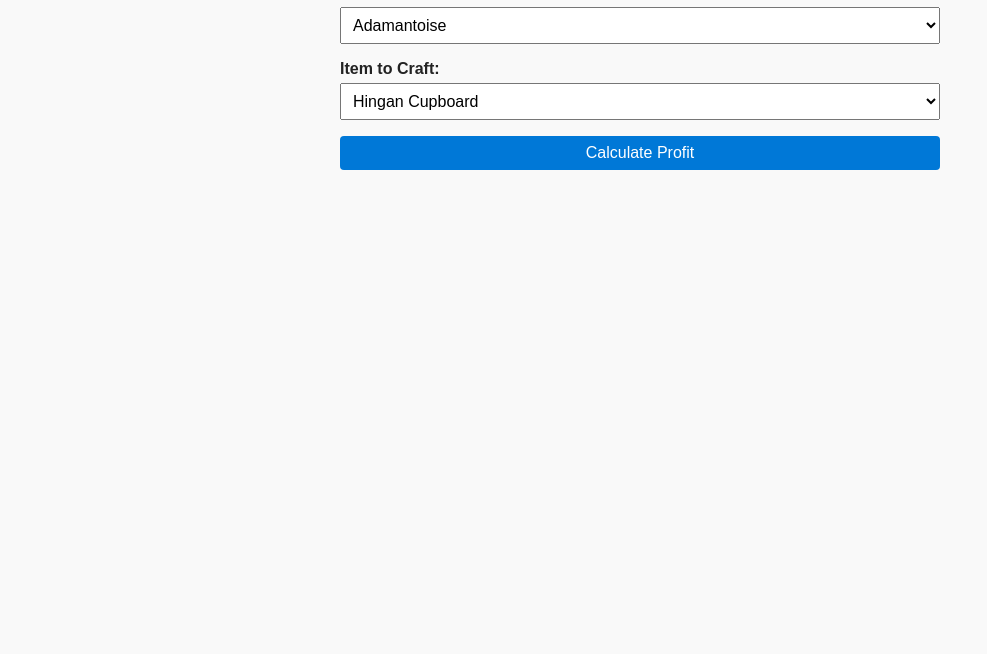
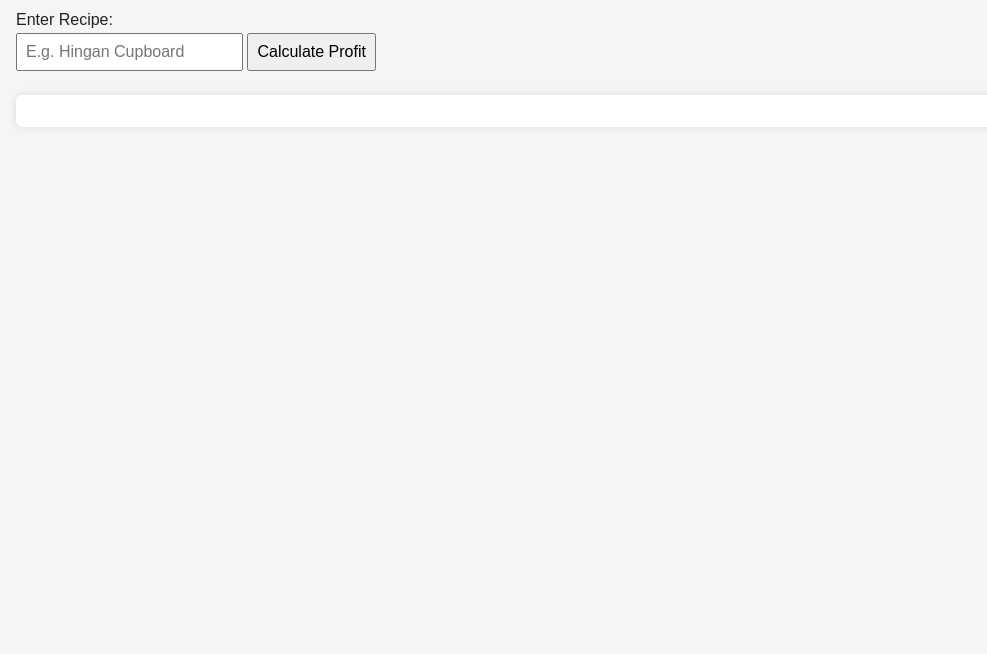
Before and after one commit to ctrl-shawn/XIV-Testing, a plain HTML site: page index.html in a window 1280 px wide. Shown: the part 146-800 px from the top of the page, without its empty margins (0-987 px from the left). Drawn offline with Linux system fonts and the light colour scheme.

Commit message:
Update index.html

```diff
--- a/index.html
+++ b/index.html
@@ -2,25 +2,53 @@
 <html lang="en">
 <head>
 <meta charset="UTF-8" />
-  <meta name="viewport" content="width=device-width, initial-scale=1.0"/>
+<meta name="viewport" content="width=device-width, initial-scale=1" />
 <title>FFXIV Crafting Profit Calculator</title>
-  <link rel="stylesheet" href="styles.css" />
+<style>
+  body {
+    font-family: Arial, sans-serif;
+    margin: 1rem;
+    background: #f5f5f5;
+    color: #222;
+  }
+  label {
+    display: block;
+    margin-top: 1rem;
+  }
+  input, button {
+    padding: 0.5rem;
+    font-size: 1rem;
+    margin-top: 0.3rem;
+  }
+  #result {
+    margin-top: 1.5rem;
+    background: white;
+    padding: 1rem;
+    border-radius: 6px;
+    box-shadow: 0 0 8px rgba(0,0,0,0.1);
+  }
+  ul {
+    margin-left: 1.2rem;
+  }
+</style>
 </head>
 <body>
-  <div class="container">
+
 <h1>FFXIV Crafting Profit Calculator</h1>
 
-    <label for="serverSelect">Server:</label>
-    <select id="serverSelect"></select>
+<label for="serverInput">Enter Server:</label>
+<input list="serverList" id="serverInput" placeholder="E.g. Omega" autocomplete="off" />
+<datalist id="serverList"></datalist>
 
-    <label for="itemSelect">Item to Craft:</label>
-    <select id="itemSelect"></select>
+<label for="recipeInput">Enter Recipe:</label>
+<input list="recipeList" id="recipeInput" placeholder="E.g. Hingan Cupboard" autocomplete="off" />
+<datalist id="recipeList"></datalist>
 
 <button id="calculateBtn">Calculate Profit</button>
 
 <div id="result"></div>
-  </div>
 
 <script src="script.js"></script>
+
 </body>
 </html>
```
Lines whose indentation alone changed are shown as unchanged.
